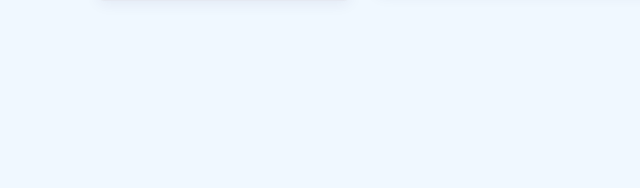
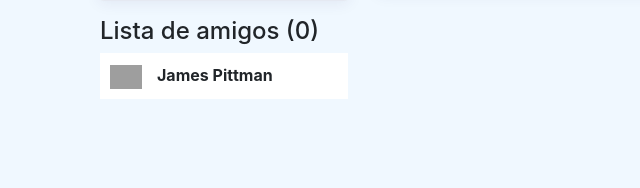
Before and after one commit to nlemarodriguez/Programacion-segura, a Flask app: template templates/profile.html in a window 1280 px wide. Shown: the part 445-633 px from the top of the page, without its empty margins (0-640 px from the left). Run offline with Flask 2, Linux system fonts and the light colour scheme; the template is opened without the code that fills it, so the values that code supplies are empty; some libraries are stand-ins or nearby versions; grey boxes are pictures that could not be loaded.

Commit message:
Lista de amigos en la pagina profile

```diff
--- a/app.py
+++ b/app.py
@@ -45,7 +45,10 @@ def profile():
     comentarios_del_usuario = db.wallposts_by_user(iduser)
     print(comentarios_del_usuario)
     user = db.infouser_by_id(iduser)
-    return render_template('profile.html', user=user[0], comentarios=comentarios_del_usuario)
+    amigos = db.friends_list(iduser)
+    print('los amigos son: ')
+    print(amigos)
+    return render_template('profile.html', user=user[0], comentarios=comentarios_del_usuario, amigos=amigos)
 
 #Example: http://127.0.0.1:3000/search?friend=Maria
 @app.route('/search')
--- /dev/null
+++ b/static/css/friends_list.css
@@ -0,0 +1,401 @@
+
+
+.profile-header {
+    position: relative;
+    overflow: hidden
+}
+
+.profile-header .profile-header-cover {
+    background-image: url(http://lorempixel.com/600/100/sports/5/);
+    background-size: cover;
+    background-position: center;
+    background-repeat: no-repeat;
+    position: absolute;
+    left: 0;
+    right: 0;
+    top: 0;
+    bottom: 0
+}
+
+.profile-header .profile-header-cover:before {
+    content: '';
+    position: absolute;
+    top: 0;
+    left: 0;
+    right: 0;
+    bottom: 0;
+    background: linear-gradient(to bottom, rgba(0, 0, 0, 0) 0, rgba(0, 0, 0, .75) 100%)
+}
+
+.profile-header .profile-header-content {
+    color: #fff;
+    padding: 25px
+}
+
+.profile-header-img {
+    float: left;
+    width: 120px;
+    height: 120px;
+    overflow: hidden;
+    position: relative;
+    z-index: 10;
+    margin: 0 0 -20px;
+    padding: 3px;
+    border-radius: 4px;
+    background: #fff
+}
+
+.profile-header-img img {
+    max-width: 100%
+}
+
+.profile-header-info h4 {
+    font-weight: 500;
+    color: #fff
+}
+
+.profile-header-img+.profile-header-info {
+    margin-left: 140px
+}
+
+.profile-header .profile-header-content,
+.profile-header .profile-header-tab {
+    position: relative
+}
+
+.b-minus-1,
+.b-minus-10,
+.b-minus-2,
+.b-minus-3,
+.b-minus-4,
+.b-minus-5,
+.b-minus-6,
+.b-minus-7,
+.b-minus-8,
+.b-minus-9,
+.b-plus-1,
+.b-plus-10,
+.b-plus-2,
+.b-plus-3,
+.b-plus-4,
+.b-plus-5,
+.b-plus-6,
+.b-plus-7,
+.b-plus-8,
+.b-plus-9,
+.l-minus-1,
+.l-minus-2,
+.l-minus-3,
+.l-minus-4,
+.l-minus-5,
+.l-minus-6,
+.l-minus-7,
+.l-minus-8,
+.l-minus-9,
+.l-plus-1,
+.l-plus-10,
+.l-plus-2,
+.l-plus-3,
+.l-plus-4,
+.l-plus-5,
+.l-plus-6,
+.l-plus-7,
+.l-plus-8,
+.l-plus-9,
+.r-minus-1,
+.r-minus-10,
+.r-minus-2,
+.r-minus-3,
+.r-minus-4,
+.r-minus-5,
+.r-minus-6,
+.r-minus-7,
+.r-minus-8,
+.r-minus-9,
+.r-plus-1,
+.r-plus-10,
+.r-plus-2,
+.r-plus-3,
+.r-plus-4,
+.r-plus-5,
+.r-plus-6,
+.r-plus-7,
+.r-plus-8,
+.r-plus-9,
+.t-minus-1,
+.t-minus-10,
+.t-minus-2,
+.t-minus-3,
+.t-minus-4,
+.t-minus-5,
+.t-minus-6,
+.t-minus-7,
+.t-minus-8,
+.t-minus-9,
+.t-plus-1,
+.t-plus-10,
+.t-plus-2,
+.t-plus-3,
+.t-plus-4,
+.t-plus-5,
+.t-plus-6,
+.t-plus-7,
+.t-plus-8,
+.t-plus-9 {
+    position: relative!important
+}
+
+.profile-header .profile-header-tab {
+    background: #fff;
+    list-style-type: none;
+    margin: -10px 0 0;
+    padding: 0 0 0 140px;
+    white-space: nowrap;
+    border-radius: 0
+}
+
+.text-ellipsis,
+.text-nowrap {
+    white-space: nowrap!important
+}
+
+.profile-header .profile-header-tab>li {
+    display: inline-block;
+    margin: 0
+}
+
+.profile-header .profile-header-tab>li>a {
+    display: block;
+    color: #929ba1;
+    line-height: 20px;
+    padding: 10px 20px;
+    text-decoration: none;
+    font-weight: 700;
+    font-size: 12px;
+    border: none
+}
+
+.profile-header .profile-header-tab>li.active>a,
+.profile-header .profile-header-tab>li>a.active {
+    color: #242a30
+}
+
+.profile-content {
+    padding: 25px;
+    border-radius: 4px
+}
+
+.profile-content:after,
+.profile-content:before {
+    content: '';
+    display: table;
+    clear: both
+}
+
+.profile-content .tab-content,
+.profile-content .tab-pane {
+    background: 0 0
+}
+
+.profile-left {
+    width: 200px;
+    float: left
+}
+
+.profile-right {
+    margin-left: 240px;
+    padding-right: 20px
+}
+
+.profile-image {
+    height: 175px;
+    line-height: 175px;
+    text-align: center;
+    font-size: 72px;
+    margin-bottom: 10px;
+    border: 2px solid #E2E7EB;
+    overflow: hidden;
+    border-radius: 4px
+}
+
+.profile-image img {
+    display: block;
+    max-width: 100%
+}
+
+.profile-highlight {
+    padding: 12px 15px;
+    background: #FEFDE1;
+    border-radius: 4px
+}
+
+.profile-highlight h4 {
+    margin: 0 0 7px;
+    font-size: 12px;
+    font-weight: 700
+}
+
+.table.table-profile>thead>tr>th {
+    border-bottom: none!important
+}
+
+.table.table-profile>thead>tr>th h4 {
+    font-size: 20px;
+    margin-top: 0
+}
+
+.table.table-profile>thead>tr>th h4 small {
+    display: block;
+    font-size: 12px;
+    font-weight: 400;
+    margin-top: 5px
+}
+
+.table.table-profile>tbody>tr>td,
+.table.table-profile>thead>tr>th {
+    border: none;
+    padding-top: 7px;
+    padding-bottom: 7px;
+    color: #242a30;
+    background: 0 0
+}
+
+.table.table-profile>tbody>tr>td.field {
+    width: 20%;
+    text-align: right;
+    font-weight: 600;
+    color: #2d353c
+}
+
+.table.table-profile>tbody>tr.highlight>td {
+    border-top: 1px solid #b9c3ca;
+    border-bottom: 1px solid #b9c3ca
+}
+
+.table.table-profile>tbody>tr.divider>td {
+    padding: 0!important;
+    height: 10px
+}
+
+.profile-section+.profile-section {
+    margin-top: 20px;
+    padding-top: 20px;
+    border-top: 1px solid #b9c3ca
+}
+
+.profile-section:after,
+.profile-section:before {
+    content: '';
+    display: table;
+    clear: both
+}
+
+.profile-section .title {
+    font-size: 20px;
+    margin: 0 0 15px
+}
+
+.profile-section .title small {
+    font-weight: 400
+}
+
+body.flat-black {
+    background: #E7E7E7
+}
+
+.flat-black .navbar.navbar-inverse {
+    background: #212121
+}
+
+.flat-black .navbar.navbar-inverse .navbar-form .form-control {
+    background: #4a4a4a;
+    border-color: #4a4a4a
+}
+
+.flat-black .sidebar,
+.flat-black .sidebar-bg {
+    background: #3A3A3A
+}
+
+.flat-black .page-with-light-sidebar .sidebar,
+.flat-black .page-with-light-sidebar .sidebar-bg {
+    background: #fff
+}
+
+.flat-black .sidebar .nav>li>a {
+    color: #b2b2b2
+}
+
+.flat-black .sidebar.sidebar-grid .nav>li>a {
+    border-bottom: 1px solid #474747;
+    border-top: 1px solid #474747
+}
+
+.flat-black .sidebar .active .sub-menu>li.active>a,
+.flat-black .sidebar .nav>li.active>a,
+.flat-black .sidebar .nav>li>a:focus,
+.flat-black .sidebar .nav>li>a:hover,
+.flat-black .sidebar .sub-menu>li>a:focus,
+.flat-black .sidebar .sub-menu>li>a:hover,
+.sidebar .nav>li.nav-profile>a {
+    color: #fff
+}
+
+.flat-black .sidebar .sub-menu>li>a,
+.flat-black .sidebar .sub-menu>li>a:before {
+    color: #999
+}
+
+.flat-black .page-with-light-sidebar .sidebar .active .sub-menu>li.active>a,
+.flat-black .page-with-light-sidebar .sidebar .active .sub-menu>li.active>a:focus,
+.flat-black .page-with-light-sidebar .sidebar .active .sub-menu>li.active>a:hover,
+.flat-black .page-with-light-sidebar .sidebar .nav>li.active>a,
+.flat-black .page-with-light-sidebar .sidebar .nav>li.active>a:focus,
+.flat-black .page-with-light-sidebar .sidebar .nav>li.active>a:hover {
+    color: #000
+}
+
+.flat-black .page-sidebar-minified .sidebar .nav>li.has-sub:focus>a,
+.flat-black .page-sidebar-minified .sidebar .nav>li.has-sub:hover>a {
+    background: #323232
+}
+
+.flat-black .page-sidebar-minified .sidebar .nav li.has-sub>.sub-menu,
+.flat-black .sidebar .nav>li.active>a,
+.flat-black .sidebar .nav>li.active>a:focus,
+.flat-black .sidebar .nav>li.active>a:hover,
+.flat-black .sidebar .nav>li.nav-profile,
+.flat-black .sidebar .sub-menu>li.has-sub>a:before,
+.flat-black .sidebar .sub-menu>li:before,
+.flat-black .sidebar .sub-menu>li>a:after {
+    background: #2A2A2A
+}
+
+.flat-black .page-sidebar-minified .sidebar .sub-menu>li:before,
+.flat-black .page-sidebar-minified .sidebar .sub-menu>li>a:after {
+    background: #3e3e3e
+}
+
+.flat-black .sidebar .nav>li.nav-profile .cover.with-shadow:before {
+    background: rgba(42, 42, 42, .75)
+}
+
+.bg-white {
+    background-color: #fff!important;
+}
+.p-10 {
+    padding: 10px!important;
+}
+.media.media-xs .media-object {
+    width: 32px;
+}
+.m-b-2 {
+    margin-bottom: 2px!important;
+}
+.media>.media-left, .media>.pull-left {
+    padding-right: 15px;
+}
+.media-body, .media-left, .media-right {
+    display: table-cell;
+    vertical-align: top;
+}
--- a/templates/layout.html
+++ b/templates/layout.html
@@ -4,8 +4,11 @@
     <meta charset="UTF-8">
     <title>Red Social</title>
     <!-- BOOSTRAP 4 -->
+
     <link href="//maxcdn.bootstrapcdn.com/bootstrap/4.1.1/css/bootstrap.min.css" rel="stylesheet" id="bootstrap-css">
     <link rel="stylesheet" href="{{url_for('static', filename='css/main.css')}}">
+      <link rel="stylesheet" href="{{url_for('static', filename='css/friends_list.css')}}">
+
   </head>
   <body>
 
--- a/templates/profile.html
+++ b/templates/profile.html
@@ -21,6 +21,27 @@
                         <div class="text-muted mb-2">Usuario de la Red Social</div>
                     </div>
                 </div>
+                <div class="tab-pane fade in active show" id="profile-friends">
+                    <h4 class="m-t-0 m-b-20">Lista de amigos ({{ amigos|length }})</h4>
+                    <div class="row row-space-2">
+
+                        <div class="col-md-12 m-b-2">
+                            <div class="p-10 bg-white">
+                                <div class="media media-xs overflow-visible">
+                                    <a class="media-left" href="javascript:;">
+                                        <img src="http://bootdey.com/img/Content/avatar/avatar1.png" alt=""
+                                             class="media-object img-circle">
+                                    </a>
+                                    <div class="media-body">
+                                        <b class="text-inverse">James Pittman</b>
+                                    </div>
+                                </div>
+                            </div>
+                        </div>
+                    </div>
+
+                </div>
+
             </div>
 
             <div class="col-md-8 ">
```
Also changed, not shown: database.py (+7 -1 lines), static/imagen_perfil/perspectiva4.jpg (added).
